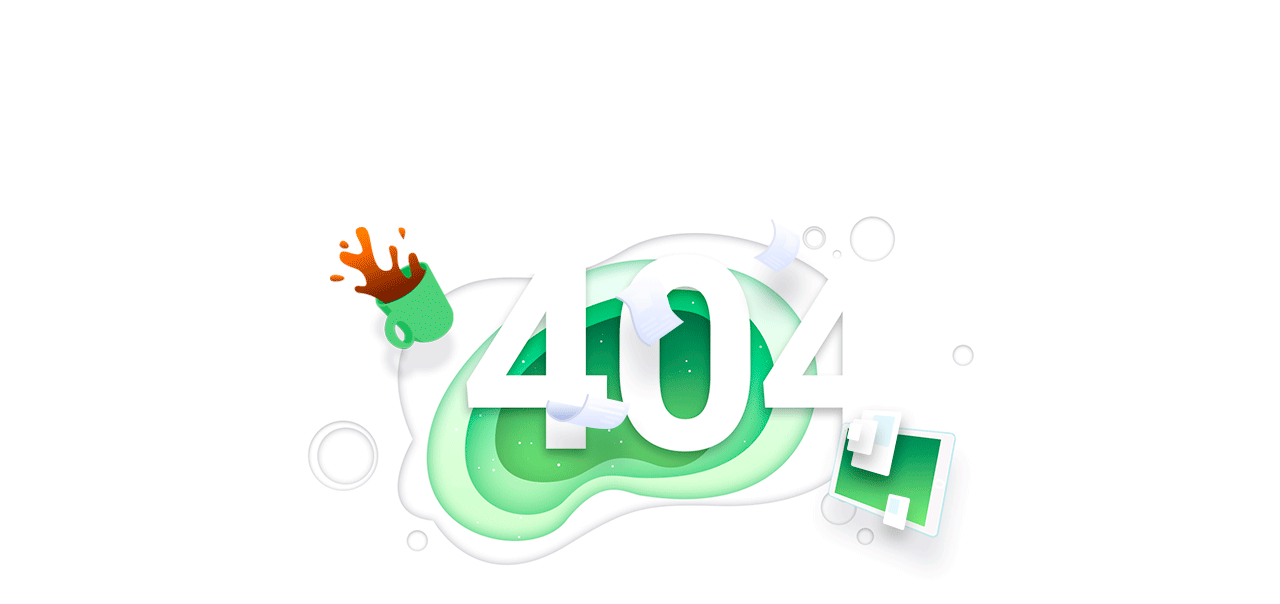
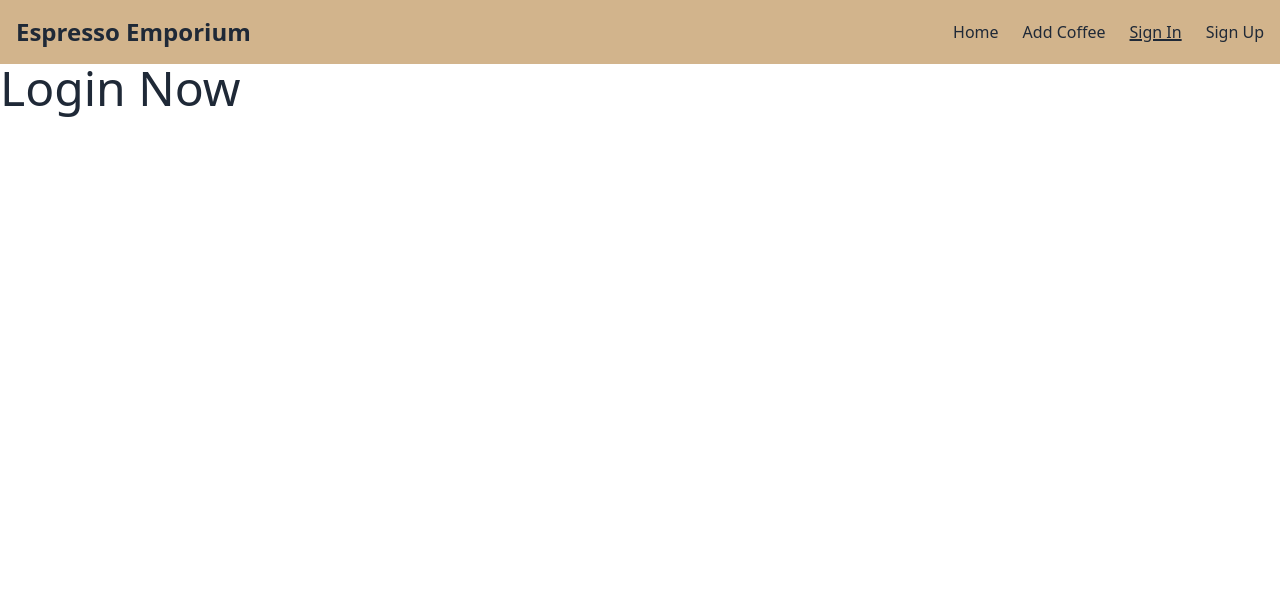
Before and after one commit to MursalinDevOps/espresso-eporium-client, a React (Vite) app: page /signIn in a window 1280 px wide. Before the commit this address had no page. Shown: the top 604 px of the page. Built offline with nearby package versions, Linux system fonts and the light colour scheme.

Commit message:
signIn and signUp compo added

```diff
--- a/src/Navbar.jsx
+++ b/src/Navbar.jsx
@@ -34,16 +34,26 @@ const Navbar = () => {
           >
             Add Coffee
           </NavLink>
-          {/* <NavLink
-            to="/updateCoffee"
+          <NavLink
+            to="/signIn"
             className={({ isActive }) =>
               `hover:text-gray-300 ${
                 isActive ? "underline decoration-2" : ""
               }`
             }
           >
-            Update Coffee
-          </NavLink> */}
+            Sign In
+          </NavLink>
+          <NavLink
+            to="/signUp"
+            className={({ isActive }) =>
+              `hover:text-gray-300 ${
+                isActive ? "underline decoration-2" : ""
+              }`
+            }
+          >
+            Sign Up
+          </NavLink>
         </div>
       </div>
     </nav>
--- a/src/components/CoffeeCard.jsx
+++ b/src/components/CoffeeCard.jsx
@@ -27,7 +27,7 @@ const CoffeeCard = ({ coffee, coffees, setCoffees }) => {
                 text: "Your file has been deleted.",
                 icon: "success"
               });
-              const remaining = coffees.filter(cof => cof._id !== _id);
+              const remaining = coffees.filter((cof) => cof._id !== _id);
               setCoffees(remaining);
             }
           })
--- /dev/null
+++ b/src/components/SignIn.jsx
@@ -0,0 +1,14 @@
+import Navbar from "../Navbar";
+
+const SignIn = () => {
+    return (
+        <div>
+            <nav>
+                <Navbar></Navbar>
+            </nav>
+            <h2 className="text-5xl">Login Now</h2>
+        </div>
+    );
+};
+
+export default SignIn;
--- /dev/null
+++ b/src/components/SignUp.jsx
@@ -0,0 +1,14 @@
+import Navbar from "../Navbar";
+
+const SignUp = () => {
+    return (
+        <div>
+            <nav>
+                <Navbar></Navbar>
+            </nav>
+            <h2 className="text-5xl">Register Now</h2>
+        </div>
+    );
+};
+
+export default SignUp;
--- a/src/index.css
+++ b/src/index.css
@@ -1,3 +1,7 @@
 @tailwind base;
 @tailwind components;
 @tailwind utilities;
+
+html{
+    overflow-y: scroll;
+}
```
Also changed, not shown: src/main.jsx (+10 -0 lines).
